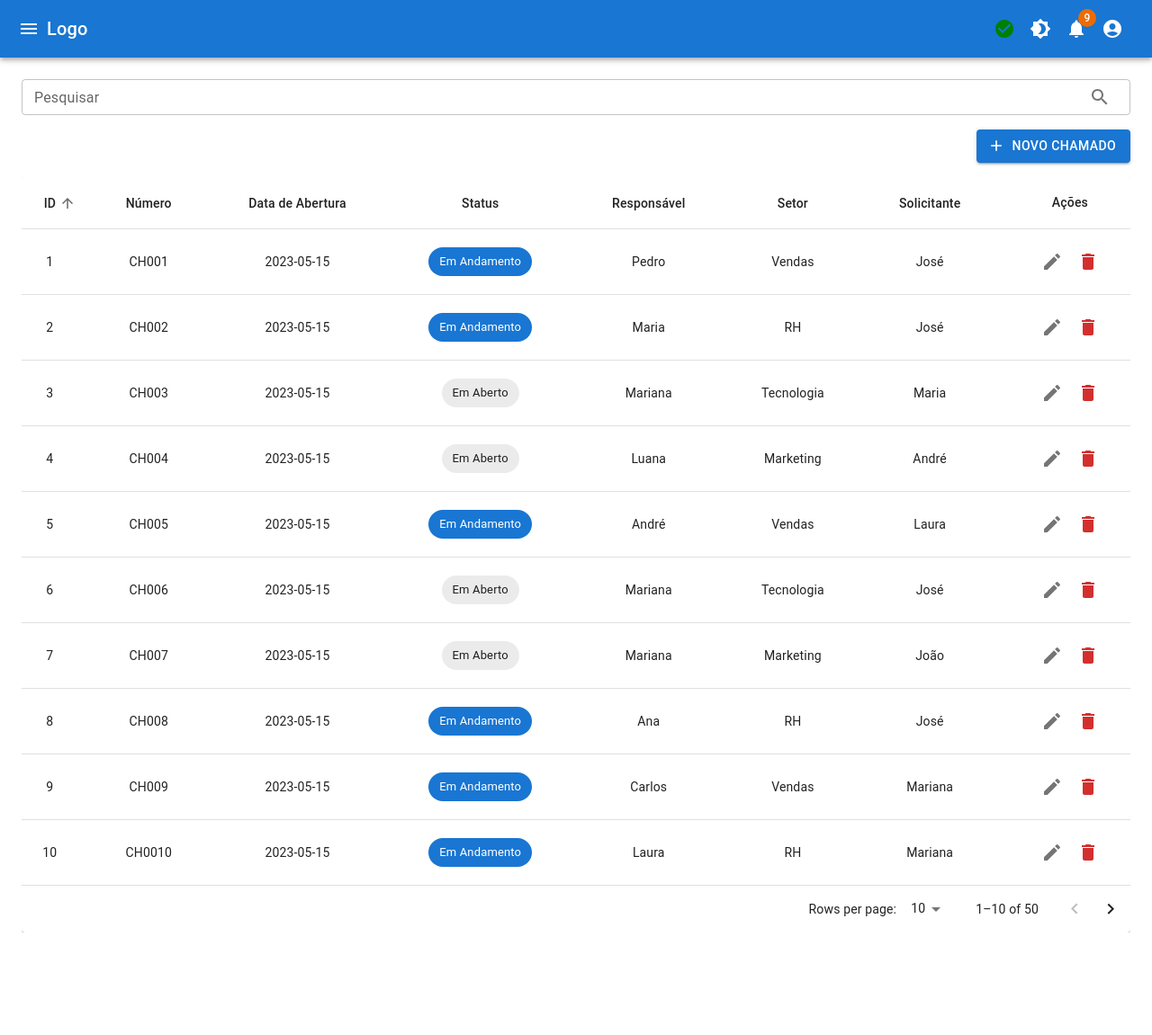
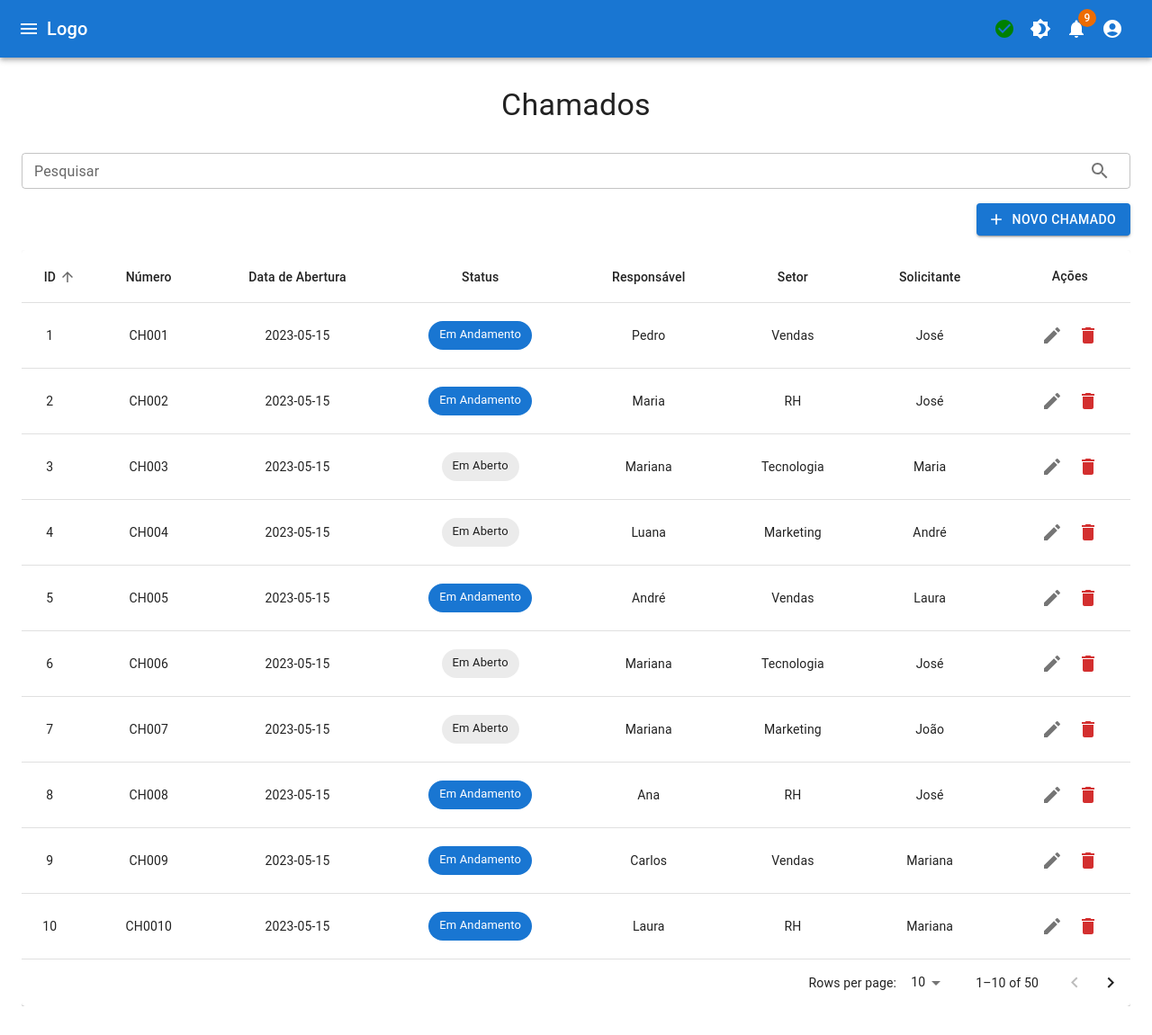
Before and after one commit to laianribas/csi-projeto, a React (Create React App) app in the folder frontend/: page /calls in a window 1280 px wide. Shown: the whole page at 90% size. Before the commit the page ends 1069 px from the top, so only its background shows below. Built offline with nearby package versions, Linux system fonts and the light colour scheme.

Commit message:
Custom table component

```diff
--- /dev/null
+++ b/frontend/src/components/CustomTableContainer.tsx
@@ -0,0 +1,68 @@
+import {
+  Box,
+  Paper,
+  Table,
+  TableContainer,
+  TablePagination,
+} from "@mui/material";
+import React from "react";
+import { CallData, Order } from "../helpers";
+import CustomTableBody from "./CustomTableBody";
+import TableHeadComponent from "./TableHeadComponent";
+
+interface CustomTableContainerProps {
+  headCells: any[];
+  order: Order;
+  orderBy: string;
+  onRequestSort: (event: React.MouseEvent<unknown, MouseEvent>, property: keyof CallData) => void;
+  visibleRows: any[];
+  emptyRows: number;
+  filteredData: any[];
+  rowsPerPage: number;
+  page: number;
+  handleChangePage: (event: React.MouseEvent<HTMLButtonElement, MouseEvent> | null, newPage: number) => void;
+  handleChangeRowsPerPage: (event: React.ChangeEvent<HTMLInputElement>) => void;
+}
+
+const CustomTableContainer: React.FC<CustomTableContainerProps> = ({
+  headCells,
+  order,
+  orderBy,
+  onRequestSort,
+  visibleRows,
+  emptyRows,
+  filteredData,
+  rowsPerPage,
+  page,
+  handleChangePage,
+  handleChangeRowsPerPage,
+}) => {
+  return (
+    <Box sx={{ width: "100%", marginTop: "16px", overflowX: "auto" }}>
+      <Paper sx={{ minWidth: 1050 }}>
+        <TableContainer sx={{ width: "100%" }}>
+          <Table size="medium">
+            <TableHeadComponent
+              headCells={headCells}
+              order={order}
+              orderBy={orderBy}
+              onRequestSort={onRequestSort}
+            />
+            <CustomTableBody visibleRows={visibleRows} emptyRows={emptyRows} />
+          </Table>
+        </TableContainer>
+        <TablePagination
+          rowsPerPageOptions={[5, 10, 25, 50, 100]}
+          component="div"
+          count={filteredData.length}
+          rowsPerPage={rowsPerPage}
+          page={page}
+          onPageChange={handleChangePage}
+          onRowsPerPageChange={handleChangeRowsPerPage}
+        />
+      </Paper>
+    </Box>
+  );
+};
+
+export default CustomTableContainer;
--- /dev/null
+++ b/frontend/src/components/PageTitle.tsx
@@ -0,0 +1,16 @@
+import { Typography } from "@mui/material";
+import React from "react";
+
+interface PageTitleProps {
+  text: string;
+}
+
+const PageTitle: React.FC<PageTitleProps> = ({ text }) => {
+  return (
+    <Typography variant="h4" component="h1" align="center" sx={{ my: 4 }}>
+      {text}
+    </Typography>
+  );
+};
+
+export default PageTitle;
--- a/frontend/src/pages/Calls.tsx
+++ b/frontend/src/pages/Calls.tsx
@@ -1,17 +1,14 @@
 import {
   Box,
-  Container,
-  Paper, Table,
-  TableContainer,
-  TablePagination
+  Container
 } from "@mui/material";
 import * as React from "react";
 import CreateButton from "../components/CreateButton";
 import CustomModal from "../components/CustomModal";
-import CustomTableBody from "../components/CustomTableBody";
+import CustomTableContainer from "../components/CustomTableContainer";
 import CallForm from "../components/Forms/CallForm";
+import PageTitle from "../components/PageTitle";
 import SearchBar from "../components/SearchBar";
-import TableHeadComponent from "../components/TableHeadComponent";
 import { ModalContext } from '../context/ModalProvider';
 import { SearchContext } from '../context/SearchProvider';
 import {
@@ -79,6 +76,7 @@ export default function Calls() {
 
   return (
     <Container maxWidth="xl" sx={{ mt: 3, mb: 4 }}>
+      <PageTitle text="Chamados" />
       <SearchBar value={searchText} onChange={handleSearch} />
       <Box sx={{ width: "100%", marginTop: '16px', display: 'flex', justifyContent: 'flex-end', alignItems: 'flex-end' }}>
         <CreateButton onClick={handleCreate} buttonName={'Novo chamado'} />
@@ -86,33 +84,19 @@ export default function Calls() {
       <CustomModal onClose={handleCloseModal} open={isModalOpen}>
         <CallForm />
       </CustomModal>
-      <Box sx={{ width: "100%", marginTop: '16px', overflowX: 'auto' }}>
-        <Paper sx={{ minWidth: 1000 }}>
-          <TableContainer sx={{ width: '100%' }}>
-            <Table size="medium">
-              <TableHeadComponent
+      <CustomTableContainer
         headCells={callsHeadCells}
         order={order}
         orderBy={orderBy}
         onRequestSort={handleRequestSort}
-              />
-              <CustomTableBody
         visibleRows={visibleRows}
         emptyRows={emptyRows}
-              />
-            </Table>
-          </TableContainer>
-          <TablePagination
-            rowsPerPageOptions={[5, 10, 25, 50, 100]}
-            component="div"
-            count={filteredData.length}
+        filteredData={filteredData}
         rowsPerPage={rowsPerPage}
         page={page}
-            onPageChange={handleChangePage}
-            onRowsPerPageChange={handleChangeRowsPerPage}
+        handleChangePage={handleChangePage}
+        handleChangeRowsPerPage={handleChangeRowsPerPage}
       />
-        </Paper>
-      </Box>
     </Container>
   );
 }
--- a/frontend/src/pages/Home.tsx
+++ b/frontend/src/pages/Home.tsx
@@ -2,6 +2,7 @@ import { Box, Container, Grid, Typography, useMediaQuery } from '@mui/material';
 import React from 'react';
 import CallsTable, { TableColumn } from '../components/CallsTable';
 import LineChartComponent, { DataLineChart } from '../components/LineChartComponent';
+import PageTitle from '../components/PageTitle';
 import PieChartComponent from '../components/PieChartComponent';
 import StatisticsCard from '../components/StatisticsCard';
 
@@ -93,6 +94,7 @@ const Home: React.FC = () => {
 
   return (
     <Container maxWidth="xl" sx={{ mt: 3, mb: 4 }}>
+      <PageTitle text="Dashboard" />
       <Typography variant="h6" gutterBottom display={isMediumScreen ? 'initial' : 'flex'} justifyContent="center">
         Chamados
       </Typography>
```
Lines whose indentation alone changed are shown as unchanged.
